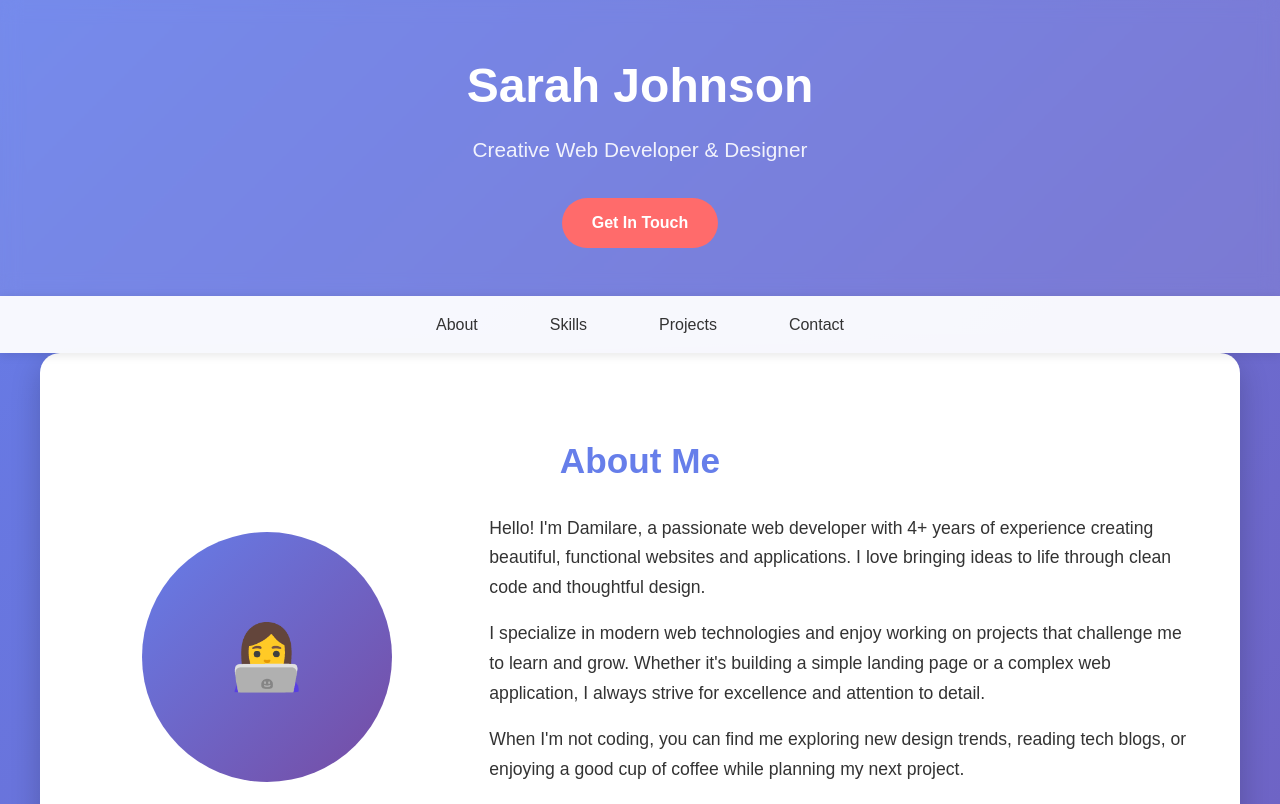
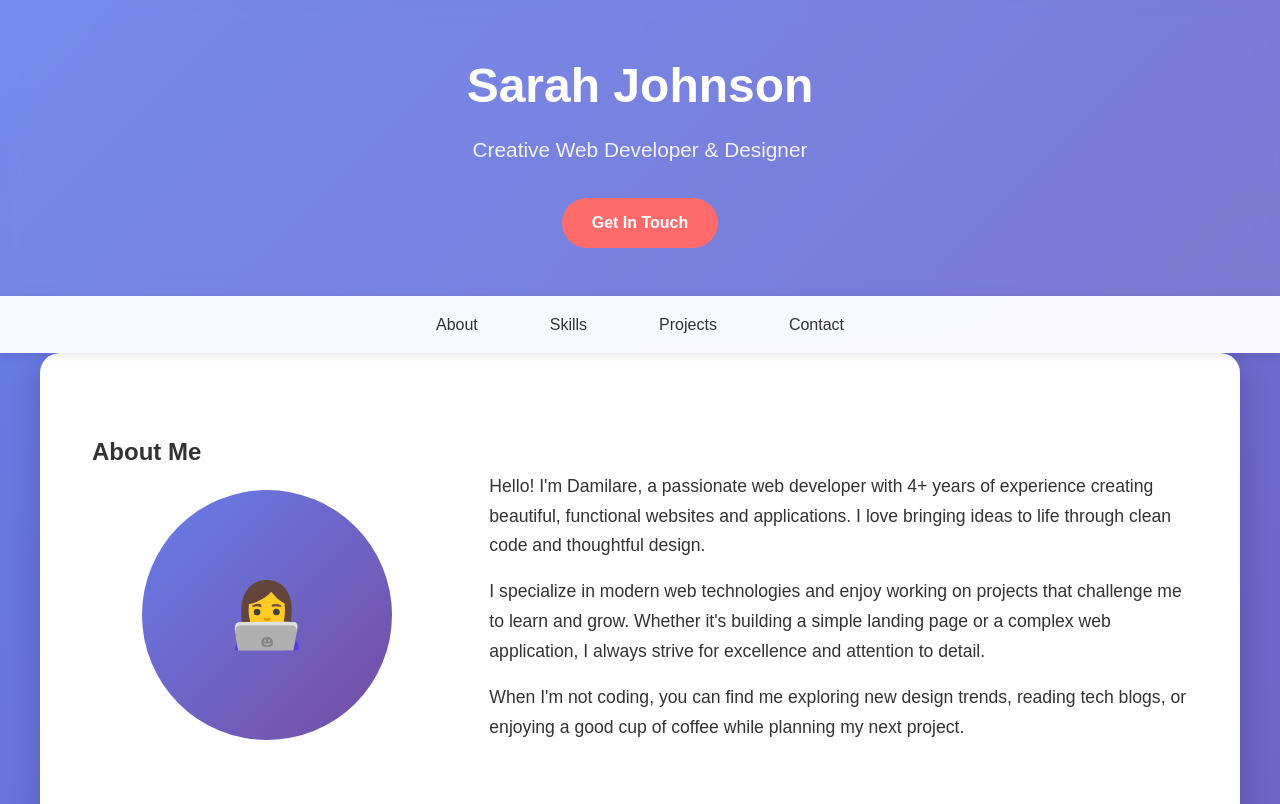
Before and after one commit to Damdam12345/tesa-terraform-ec2-practice, a plain HTML site: page index.html in a window 1280 px wide. Shown: the top 804 px of the page. Drawn offline with Linux system fonts and the light colour scheme.

Commit message:
changes to html2

```diff
--- a/index.html
+++ b/index.html
@@ -385,7 +385,7 @@
 
     <main class="container">
         <section id="about">
-            <h2>About Me</h2>
+            <h1>About Me</h1>
             <div class="about-content">
                 <div class="profile-pic">👩‍💻</div>
                 <div class="about-text">
```
Also changed, not shown: 2 other files.
